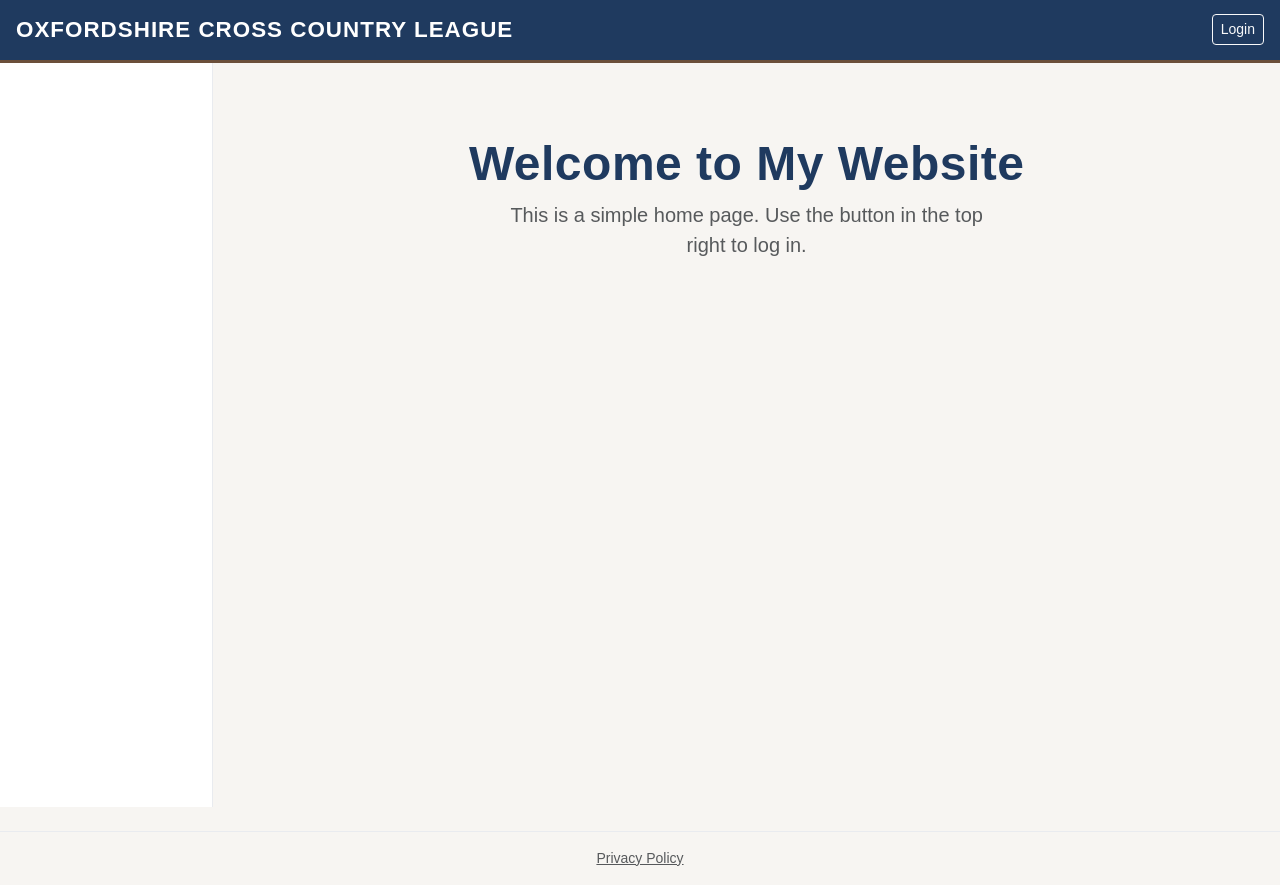
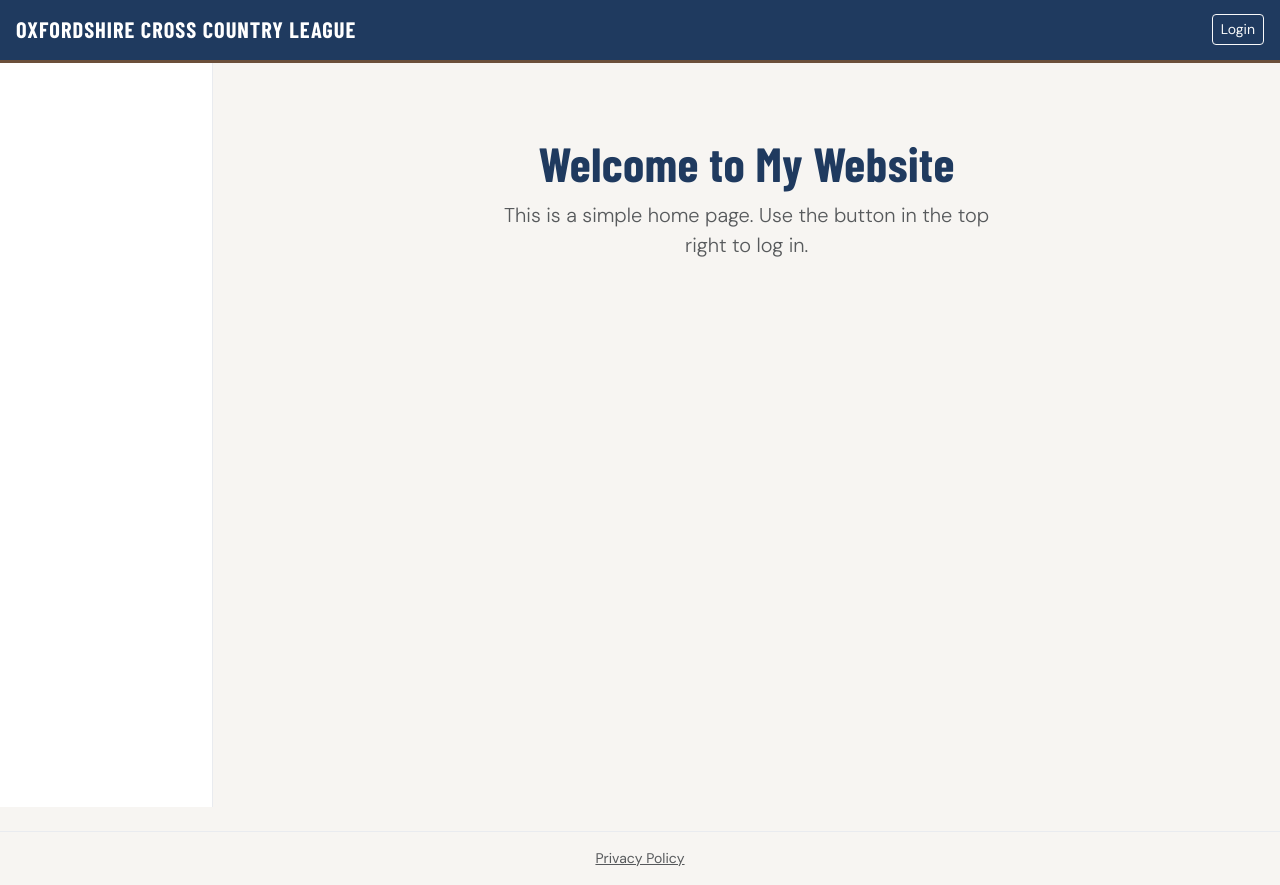
Before and after one commit to matthieumarshall/login-page, a Python web app: template templates/index.html in a window 1280 px wide. Run offline with Jinja, Linux system fonts and the light colour scheme; the template is opened without the code that fills it, so the values that code supplies are empty.

Commit message:
add fonts

```diff
--- a/static/style.css
+++ b/static/style.css
@@ -36,7 +36,7 @@
 /* Barlow Condensed — SemiBold (600) */
 @font-face {
   font-family: 'Barlow Condensed';
-  src: url('/static/fonts/barlow-condensed-600.woff2') format('woff2');
+  src: url('/static/fonts/barlow-condensed-600.ttf') format('truetype');
   font-weight: 600;
   font-style: normal;
   font-display: swap;
@@ -45,26 +45,17 @@
 /* Barlow Condensed — Bold (700) */
 @font-face {
   font-family: 'Barlow Condensed';
-  src: url('/static/fonts/barlow-condensed-700.woff2') format('woff2');
+  src: url('/static/fonts/barlow-condensed-700.ttf') format('truetype');
   font-weight: 700;
   font-style: normal;
   font-display: swap;
 }
 
-/* DM Sans — Regular (400) */
+/* DM Sans — Variable Font (supports weights 100-900) */
 @font-face {
   font-family: 'DM Sans';
-  src: url('/static/fonts/dm-sans-400.woff2') format('woff2');
-  font-weight: 400;
-  font-style: normal;
-  font-display: swap;
-}
-
-/* DM Sans — Medium (500) */
-@font-face {
-  font-family: 'DM Sans';
-  src: url('/static/fonts/dm-sans-500.woff2') format('woff2');
-  font-weight: 500;
+  src: url('/static/fonts/dm-sans.ttf') format('truetype');
+  font-weight: 100 900;
   font-style: normal;
   font-display: swap;
 }
@@ -104,6 +95,16 @@ body {
   font-size: 1.4rem;
   letter-spacing: 1px;
   text-transform: uppercase;
+  word-break: break-word;
+  overflow-wrap: break-word;
+}
+
+/* Mobile: reduce font size and letter-spacing for better fit */
+@media (max-width: 767.98px) {
+  .navbar-brand {
+    font-size: 1rem;
+    letter-spacing: 0.5px;
+  }
 }
 
 /* ============================================================================
```
Also changed, not shown: static/fonts/barlow-condensed-600.ttf (added), static/fonts/barlow-condensed-700.ttf (added), static/fonts/dm-sans.ttf (added).
